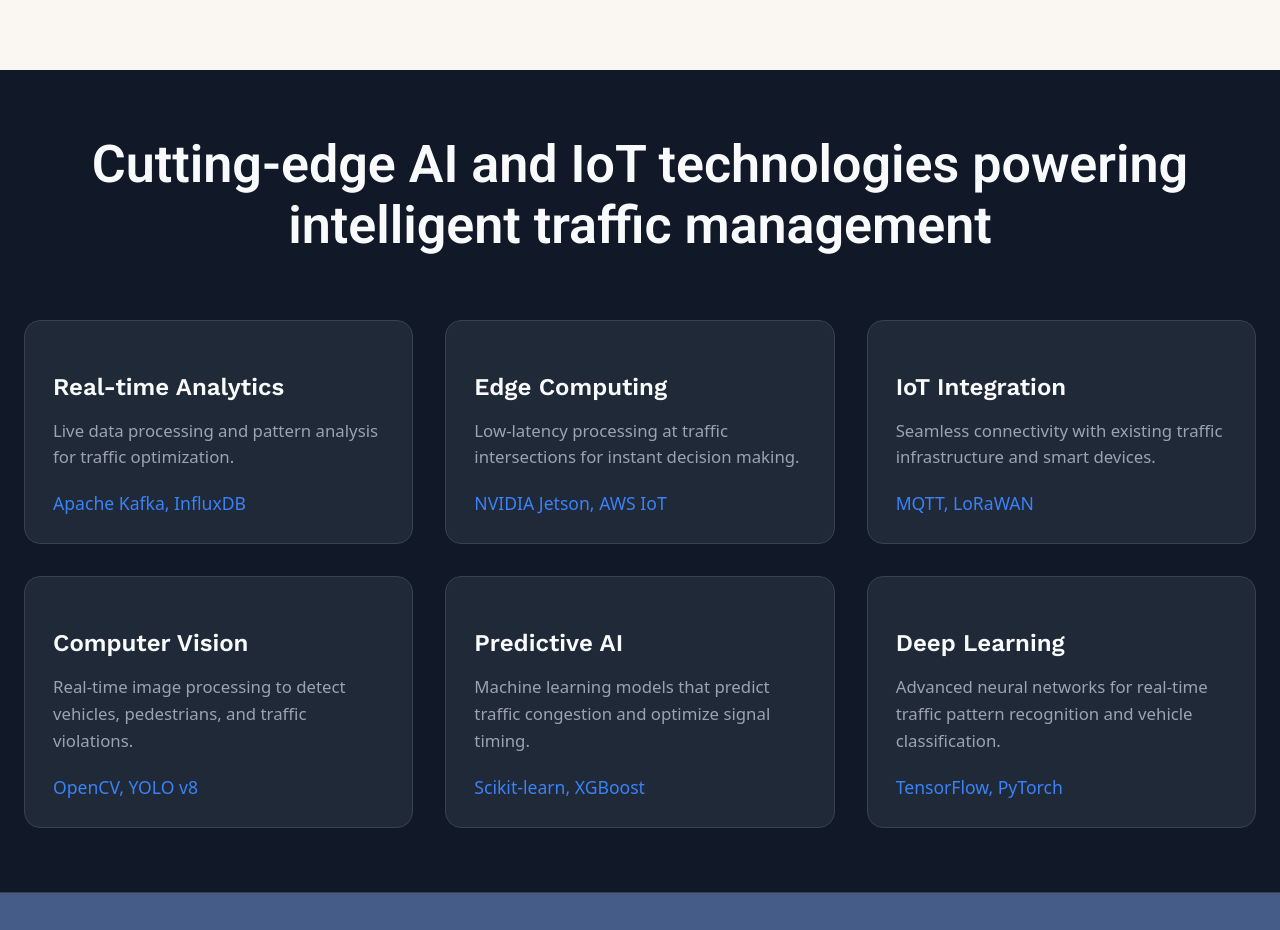
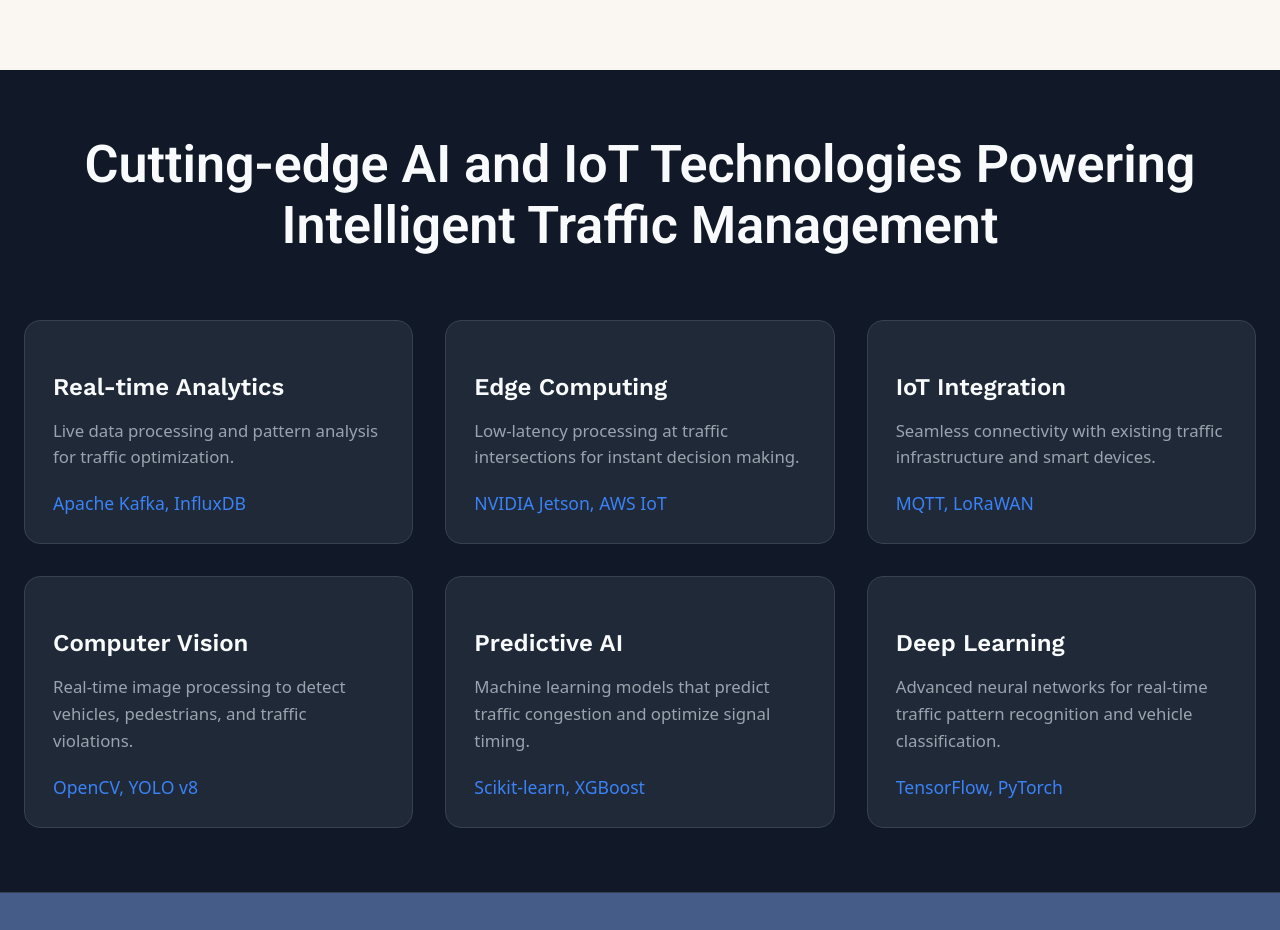
Before and after one commit to lkshayb/Traffix-Landing-Page, a React (Vite) app: page / in a window 1280 px wide. Shown: the part 2860-3790 px from the top of the page. Built offline with nearby package versions, Linux system fonts and the light colour scheme.

Commit message:
some new changes

```diff
--- a/src/components/challenges.css
+++ b/src/components/challenges.css
@@ -161,7 +161,11 @@
   line-height: 1.25;
   font-size: 1rem;
   font-weight: 500;
+
+
 }
+
+
 
 .service-description {
   font-size: 21px;
--- a/src/components/technology.jsx
+++ b/src/components/technology.jsx
@@ -44,7 +44,7 @@
         <div className="section-header">
           {/* <h2 className="section-title">Underlying Technology</h2> */}
           <p className="section-subtitle">
-            Cutting-edge AI and IoT technologies powering intelligent traffic management
+            Cutting-edge AI and IoT Technologies Powering Intelligent Traffic Management
           </p>
         </div>
 
```
